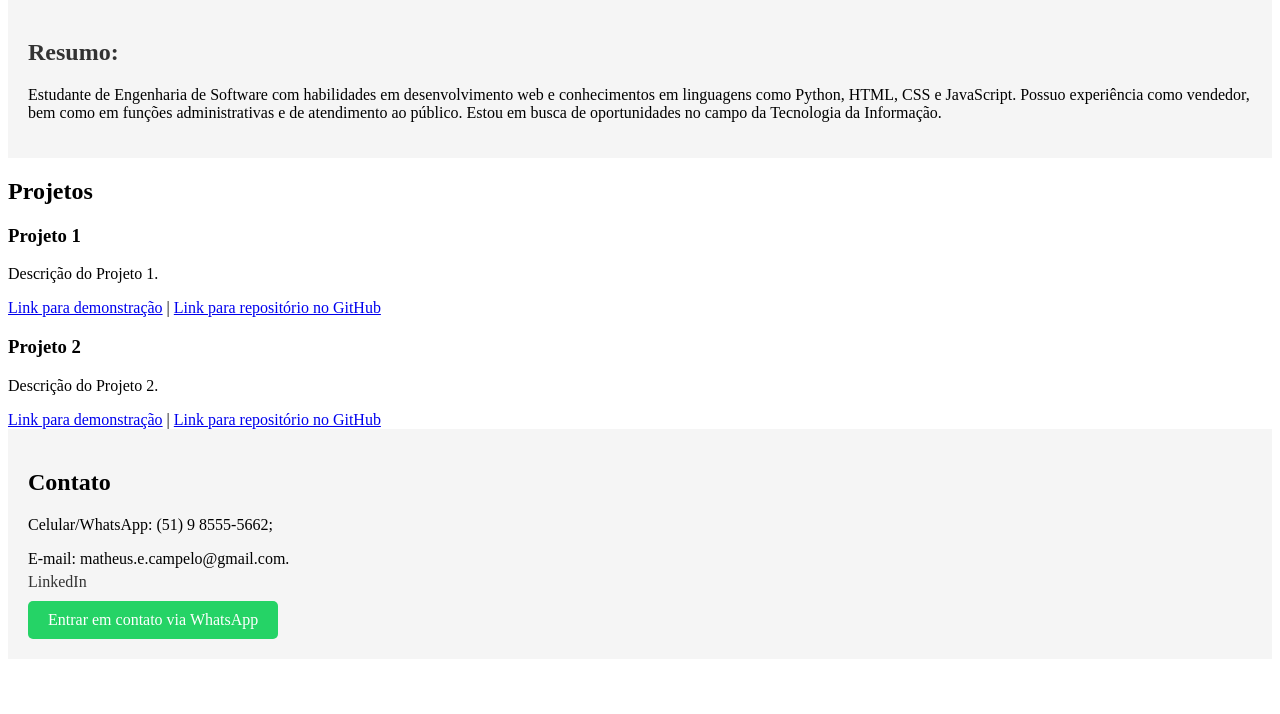
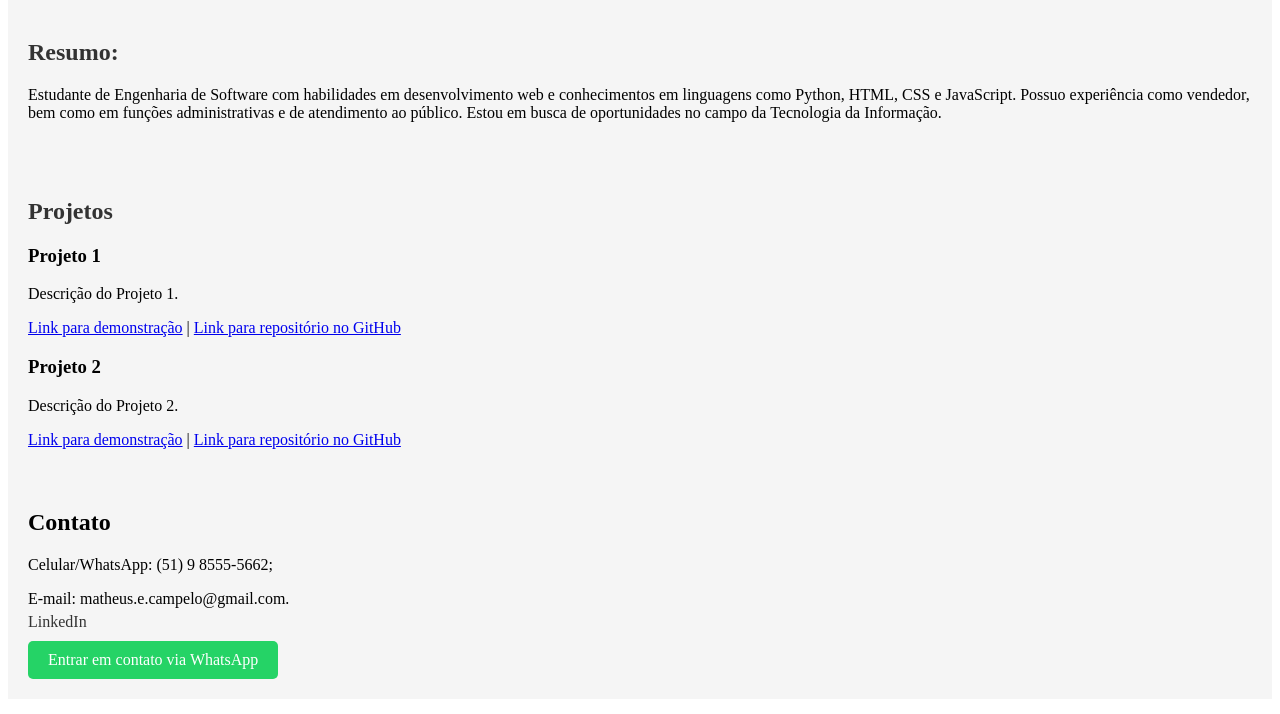
Before and after one commit to matheuseitelcampelo/Matheus-Eitel-Campelo, a plain HTML site: page index.html in a window 1280 px wide. Shown: the part 86-800 px from the top of the page. Drawn offline with Linux system fonts and the light colour scheme.

Commit message:
estilizando projetos

```diff
--- a/styles.css
+++ b/styles.css
@@ -20,6 +20,17 @@ header h1{
 .about h2{
     color: #333;
 }
+
+/* Estilizando a seção "Projetos" */
+.project {
+    background-color: #f5f5f5;
+    padding: 20px;
+}
+
+.project h2{
+    color: #333;
+}
+
 
 /* Estilizando a seção de contato */
 .contact{
```
